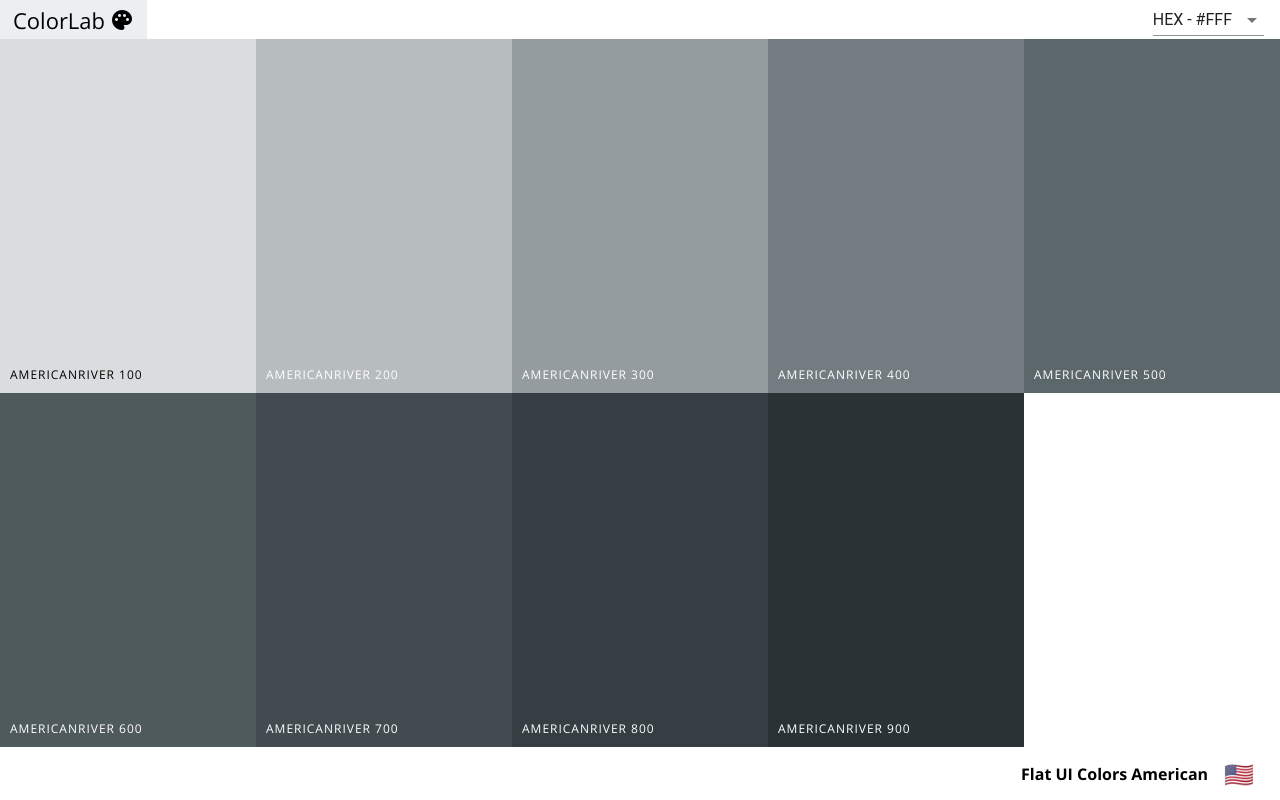
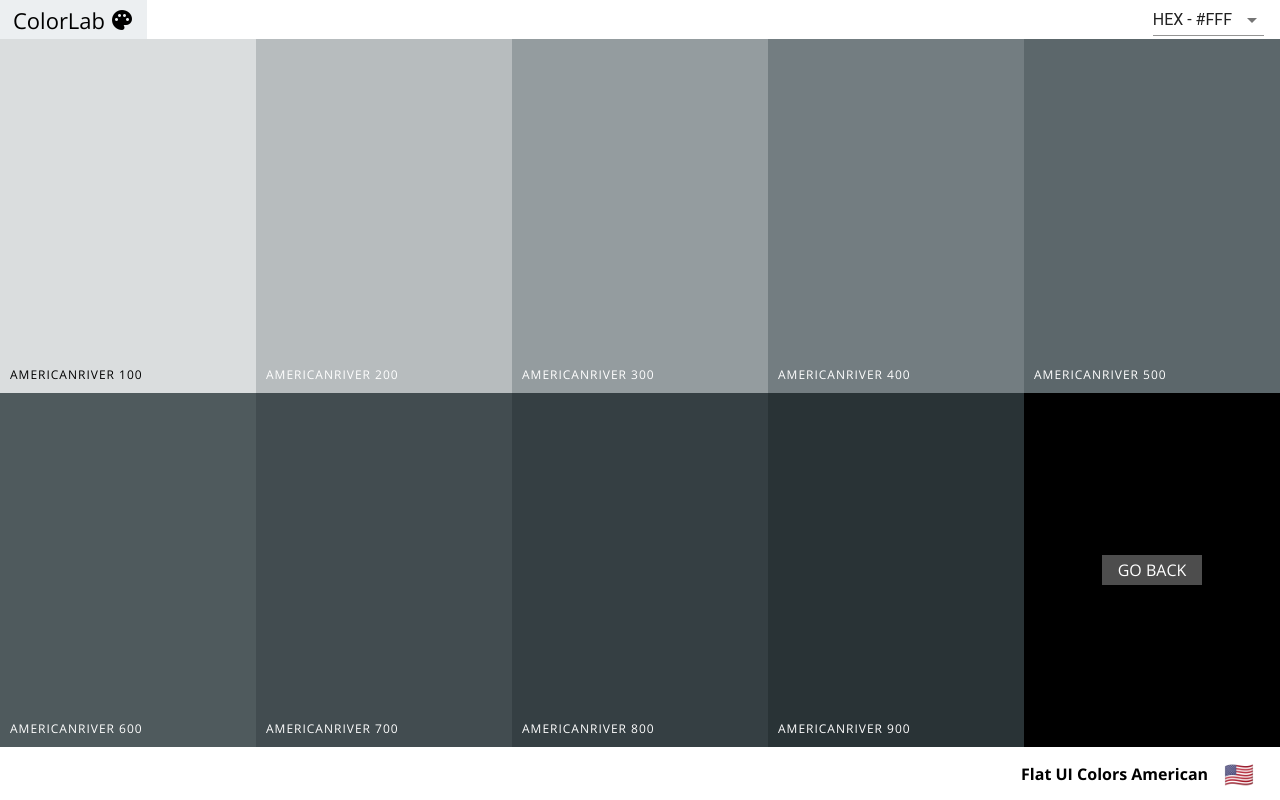
Before and after one commit to Santiago-Pe/Color-app, a React (Create React App) app: page /palette/flat-ui-colors-american/americanriver in a window 1280 px wide. Built offline with nearby package versions, Linux system fonts and the light colour scheme.

Commit message:
Refactor styles palette

```diff
--- a/src/Components/ColorBox/ColorBox.js
+++ b/src/Components/ColorBox/ColorBox.js
@@ -7,24 +7,24 @@ import { withStyles } from "@material-ui/styles";
 
 /* ---------- Styles ---------- */
 const styles = {
-  colorBox:{
+  colorBox: {
     width: "20%",
-    height: props => props.showFullPalettte ? "25%": "50%",
+    height: (props) => (props.showFullPalettte ? "25%" : "50%"),
     margin: "0 auto",
     display: "inline-block",
     position: "relative",
     cursor: "pointer",
-    marginBottom:" -5px" ,
+    marginBottom: " -5px",
     "&:hover button": {
       opacity: "1",
-      transition: "all 0.5s ease-in"
-    }
+      transition: "all 0.5s ease-in",
     },
-  text:{
-    color: props =>
+  },
+  text: {
+    color: (props) =>
       (chroma(props.background).luminance() <= 0.5 ? "#fff" : "#000")
   },
-  seeMore:{
+  seeMore: {
     background: "rgb(255, 255, 255, 0.3)",
     position: "absolute",
     border: "none",
@@ -42,15 +42,15 @@ const styles = {
     width: "100%",
     height: "100%",
     transition: "transform 0.7s",
-    transform: "scale(0.1)"
+    transform: "scale(0.1)",
   },
-  showOverlay:{
+  showOverlay: {
     opacity: "1",
     transform: "scale(50)",
     zIndex: "10",
-    position: "absolute"
+    position: "absolute",
   },
-  copyMessage:{
+  copyMessage: {
     position: "fixed",
     top: "0",
     left: "0",
@@ -73,19 +73,18 @@ const styles = {
       marginBottom: "0",
       padding: "1rem",
       textTransform: "uppercase",
-      textAlign: "center"
+      textAlign: "center",
     },
-    "& p":{
+    "& p": {
       fontSize: "2rem",
-      fontWeight: "100"
-    }
-
+      fontWeight: "100",
+    },
   },
   showMessage: {
     opacity: "1",
     transform: "scale(1)",
-    transitionDelay:" 0.3s",
-    zIndex: "20"
+    transitionDelay: " 0.3s",
+    zIndex: "20",
   },
   boxContent: {
     position: "absolute",
@@ -95,13 +94,13 @@ const styles = {
     padding: "10px",
     letterSpacing: "1px",
     textTransform: "uppercase",
-    fontSize: "12px"
+    fontSize: "12px",
   },
   coppyButton: {
     width: "100px",
     height: "30px",
     position: "absolute",
-    display:  "2",
+    display: "2",
     top: "50%",
     left: "50%",
     marginLeft: "-50px",
@@ -115,8 +114,8 @@ const styles = {
     border: "none",
     cursor: "pointer",
     textDecoration: "none",
-    opacity: "0"
-  }
+    opacity: "0",
+  },
 };
 
 class ColorBox extends Component {
@@ -143,40 +142,48 @@ const styles = {
   /* ---------- Render ---------- */
   render() {
     // Destructuring props and states
-    const { name, background, paletteId, id, showFullPalettte, classes} = this.props;
+    const { name, background, paletteId, id, showFullPalettte, classes } =
+      this.props;
     const { copied } = this.state;
 
     return (
       <CopyToClipboard text={background} onCopy={this.changeCopyState}>
         <div className={classes.colorBox} style={{ background: background }}>
           <div
-            className={`${classes.copyOverlay} ${copied && classes.showOverlay}`}
+            className={`${classes.copyOverlay} ${
+              copied && classes.showOverlay
+            }`}
             style={{ background: background }}
           ></div>
-          <div className={`${classes.copyMessage}  ${copied && classes.showMessage}`}>
+          <div
+            className={`${classes.copyMessage}  ${
+              copied && classes.showMessage
+            }`}
+          >
             <h1 className={classes.text}>Copied !</h1>
             <p className={classes.text}>{background}</p>
           </div>
           <div>
             <div className={classes.boxContent}>
               <span className={classes.text}>{name}</span>
-
             </div>
 
-            <button className={`${classes.coppyButton} ${classes.text}`}>Copy</button>
+            <button className={`${classes.coppyButton} ${classes.text}`}>
+              Copy
+            </button>
           </div>
-          {showFullPalettte &&  <Link
+          {showFullPalettte && (
+            <Link
               to={`/palette/${paletteId}/${id}`}
               onClick={(e) => e.stopPropagation()}
             >
-
               <span className={`${classes.seeMore} ${classes.text}`}>More</span>
-          </Link>}
-
+            </Link>
+          )}
         </div>
       </CopyToClipboard>
     );
   }
 }
 
-export default  withStyles(styles)(ColorBox);
+export default withStyles(styles)(ColorBox);
--- a/src/Components/Palette/Palette.css
+++ b/src/Components/Palette/Palette.css
@@ -1,8 +1,8 @@
-.Palette{
+/* .Palette{
     height: 100vh;
     display: flex;
     flex-direction: column;
-}
+} */
 .Palette-colors{
     height: 90%;
 }
--- a/src/Components/Palette/Palette.js
+++ b/src/Components/Palette/Palette.js
@@ -2,9 +2,22 @@ import React, { Component } from "react";
 import ColorBox from "../ColorBox/ColorBox";
 import Navbar from "../Navbar/Navbar";
 import PaletteFooter from "../PaletteFooter/PaletteFooter";
+import { withStyles } from "@material-ui/styles";
 import "./Palette.css";
 
-export default class Palette extends Component {
+/* ---------- Stlyles ---------- */
+const styles = {
+  palette: {
+    height: "100vh",
+    display: "flex",
+    flexDirection: "column",
+  },
+  paletteColor: {
+    height: "90%",
+  },
+};
+
+class Palette extends Component {
   constructor(props) {
     super(props);
     /* ---------- States ---------- */
@@ -33,6 +46,7 @@ export default class Palette extends Component {
   render() {
     // Destructuring props and states
     const { colors, paletteName, emoji, id } = this.props.palette;
+    const { classes } = this.props;
     const { level, format } = this.state;
 
     // Creat new array of colors and pass down props
@@ -48,7 +62,7 @@ export default class Palette extends Component {
     ));
 
     return (
-      <div className="Palette">
+      <div className={classes.palette}>
         <Navbar
           level={level}
           changeLevel={this.changeLevel}
@@ -57,10 +71,12 @@ export default class Palette extends Component {
         />
 
         {/* navbar goes here */}
-        <div className="Palette-colors">{colorBoxes}</div>
+        <div className={classes.paletteColor}>{colorBoxes}</div>
         {/* FOOTER */}
-        <PaletteFooter paletteName={paletteName} emoji={emoji}/>
+        <PaletteFooter paletteName={paletteName} emoji={emoji} />
       </div>
     );
   }
 }
+
+export default withStyles(styles)(Palette);
--- a/src/Components/SinglePalette/SinglePalette.js
+++ b/src/Components/SinglePalette/SinglePalette.js
@@ -3,6 +3,51 @@ import ColorBox from "../ColorBox/ColorBox";
 import Navbar from "../Navbar/Navbar";
 import PaletteFooter from "../PaletteFooter/PaletteFooter";
 import { Link } from "react-router-dom";
+import { withStyles } from "@material-ui/styles";
+import color from "@material-ui/core/colors/amber";
+
+/* ---------- Stlyles ---------- */
+const styles = {
+  palette: {
+    height: "100vh",
+    display: "flex",
+    flexDirection: "column",
+  },
+  paletteColor: {
+    height: "90%",
+  },
+  goBack: {
+    width: "20%",
+    height: (props) => (props.showFullPalettte ? "25%" : "50%"),
+    margin: "0 auto",
+    display: "inline-block",
+    position: "relative",
+    cursor: "pointer",
+    marginBottom: " -5px",
+    backgroundColor: "black",
+    "& a": {
+      width: "100px",
+      height: "30px",
+      position: "absolute",
+      display: "2",
+      top: "50%",
+      left: "50%",
+      marginLeft: "-50px",
+      marginTop: "-15px",
+      textAlign: "center",
+      outline: "none",
+      background: "rgb(255, 255, 255, 0.3)",
+      fontSize: "1rem",
+      lineHeight: "30px",
+      textTransform: "uppercase",
+      border: "none",
+      cursor: "pointer",
+      textDecoration: "none",
+      color: "white",
+    },
+  },
+};
+
 class SinglePalette extends Component {
   constructor(props) {
     super(props);
@@ -10,8 +55,8 @@ class SinglePalette extends Component {
     console.log(this._shades);
     /* ---------- State ---------- */
     this.state = {
-        format: "hex"
-    }
+      format: "hex",
+    };
     /* ---------- Binding Functions ---------- */
     this.changeFormat = this.changeFormat.bind(this);
   }
@@ -36,8 +81,9 @@ class SinglePalette extends Component {
 
   /* ---------- Render ---------- */
   render() {
-    const {format} = this.state
-    const {paletteName, emoji, id} = this.props.palette
+    const { format } = this.state;
+    const { paletteName, emoji, id } = this.props.palette;
+    const { classes } = this.props;
     const colorBoxes = this._shades.map((color) => (
       <ColorBox
         key={color.name}
@@ -47,21 +93,21 @@ class SinglePalette extends Component {
       />
     ));
     return (
-      <div className="Single-palette Palette">
-        <Navbar
-          handleChange={this.changeFormat}
-          showingAllColors={false}
-        />
-        <div className="Palette-colors">
+      <div className={classes.palette}>
+        <Navbar handleChange={this.changeFormat} showingAllColors={false} />
+        <div className={classes.paletteColor}>
           {colorBoxes}
-          <div className="go-back ColorBox">
-            <Link className="back-button" to={`/palette/${id}`}> GO BACK</Link>
+          <div className={classes.goBack}>
+            <Link className="back-button" to={`/palette/${id}`}>
+              {" "}
+              GO BACK
+            </Link>
           </div>
         </div>
-        <PaletteFooter paletteName={paletteName} emoji={emoji}/>
+        <PaletteFooter paletteName={paletteName} emoji={emoji} />
       </div>
     );
   }
 }
 
-export default SinglePalette;
+export default withStyles(styles)(SinglePalette);
```
Lines whose indentation alone changed are shown as unchanged.
